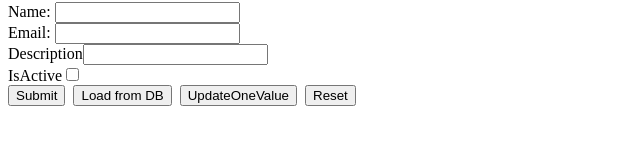
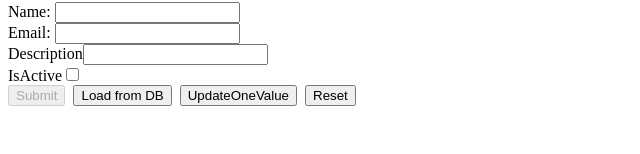
Before and after one commit to adeshshukla/angular-tutorial, an Angular app: page /portal/addSessionReactive in a window 1280 px wide. Shown: the part 146-300 px from the top of the page, without its empty margins (0-640 px from the left). Built offline with nearby package versions, Linux system fonts and the light colour scheme.

Commit message:
reactive form valueChanges() and statusChanges()

```diff
--- a/src/app/components/session/add-session-reactive/add-session-reactive.component.html
+++ b/src/app/components/session/add-session-reactive/add-session-reactive.component.html
@@ -32,7 +32,7 @@
     </div>
 
     <!-- <button type="submit" [disabled]="!frmSession.valid">Submit</button> -->
-    <button type="submit">Submit</button>&nbsp;
+    <button type="submit" [disabled]="isValid">Submit</button>&nbsp;
     <button (click)="SetValue()">Load from DB</button>&nbsp;
     <button (click)="UpdateOneValue()">UpdateOneValue</button>&nbsp;
     <button type="button" (click)="Reset()">Reset</button>&nbsp;
--- a/src/app/components/session/add-session-reactive/add-session-reactive.component.ts
+++ b/src/app/components/session/add-session-reactive/add-session-reactive.component.ts
@@ -9,6 +9,7 @@ import { FormGroup, FormControl, FormBuilder, Validators } from '@angular/forms'
 })
 export class AddSessionReactiveComponent implements OnInit {
 
+  isValid = true;
   constructor(private formBuilder: FormBuilder) { }
 
   frmSession = this.formBuilder.group({
@@ -19,13 +20,50 @@ export class AddSessionReactiveComponent implements OnInit {
   });
 
   ngOnInit(): void {
+
     //this.SetValue();
+
+    // this.frmSession.get('name').valueChanges.subscribe(data=> {
+    //   console.log('Form control value changes');
+    //   console.log(data);
+    //   // http call
+    // });
+
+
+    // this.frmSession.valueChanges.subscribe(data=> {
+    //   console.log('Form value changes');
+    //   console.log(data);
+    //   // http call
+    // });
+
+    // this.frmSession.get('name').statusChanges.subscribe(data=> {
+    //   console.log('Form control status changes');
+    //   console.log(data);
+    //   // http call
+    // });
+
+    this.frmSession.statusChanges.subscribe(data => {
+      console.log('Form control status changes');
+      console.log(data);
+      if ((<string>data).toLowerCase() === 'valid')
+        this.isValid = false;
+
+      console.log(this.isValid);
+
+      console.log
+      // http call
+    });
+
+
   }
 
   saveValid(frm: FormGroup) {
 
+
     console.log(frm);
     console.log(frm.controls.name.value);
+    console.log(this.frmSession.get('name').value);
+
     console.log(frm.value)
 
     if (frm.valid) {
```
